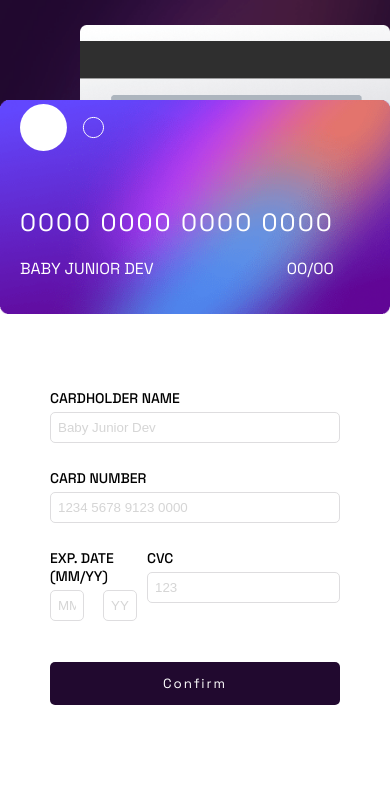
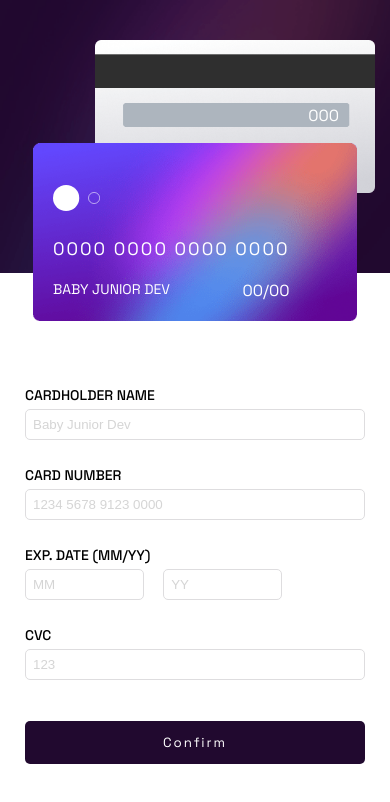
Before and after one commit to Gbbie-l/Exercices, a plain HTML site: page interactive-credit-card/index.html in a window 390 px wide. Drawn offline with Linux system fonts and the light colour scheme.

Commit message:
interactive-credit-card V1 responsive

```diff
--- a/interactive-credit-card/style.css
+++ b/interactive-credit-card/style.css
@@ -36,7 +36,7 @@ main{
 
 /*---------- CARD ----------*/
 #logo_card{
-    margin-bottom: 50px;
+    margin-bottom: 3rem;
 }
 .card_front{
     position: relative;
@@ -177,17 +177,14 @@ input:focus{
     main{
         display: block;
         padding: 0px;
-        /* background-image: url(./images/bg-main-mobile.png); */
         background-image: none;
         flex-direction: column;
-
     }
     .container_form{
         width: 100%;
-        padding: 50px;
+        padding: 25px;
 
     }
-
     .container_card{
         background-image: url(./images/bg-main-mobile.png);
         background-size: 100% 80%;
@@ -196,19 +193,37 @@ input:focus{
         flex-direction: column-reverse;
         justify-content: center;
         align-items: center;
+        padding: 15px;
+    }
+    #logo_card{
+        margin-bottom: 1.3rem;
+        width: 20%;
     }
     #front{
        z-index: 2;
-
+       width: 90%;
     }
     #back{
         z-index: 0;
-        margin-bottom: -100px;
-
+        margin-bottom: -55px;
     }
-
     .container_text_card_back{
         top: 49%;
     }
-
+    .container_text_card_front{
+        bottom: 5px;
+    }
+    #text_number_card{
+        font-size: 18px;
+    }
+    #text_name_card, .text_validity_card_MM{
+        font-size:14px;
+    }
+    .info_validity{
+        display: block;
+    }
+    .container_thank{
+        width: 100%;
+        padding: 25px;
+    }
 }
```
